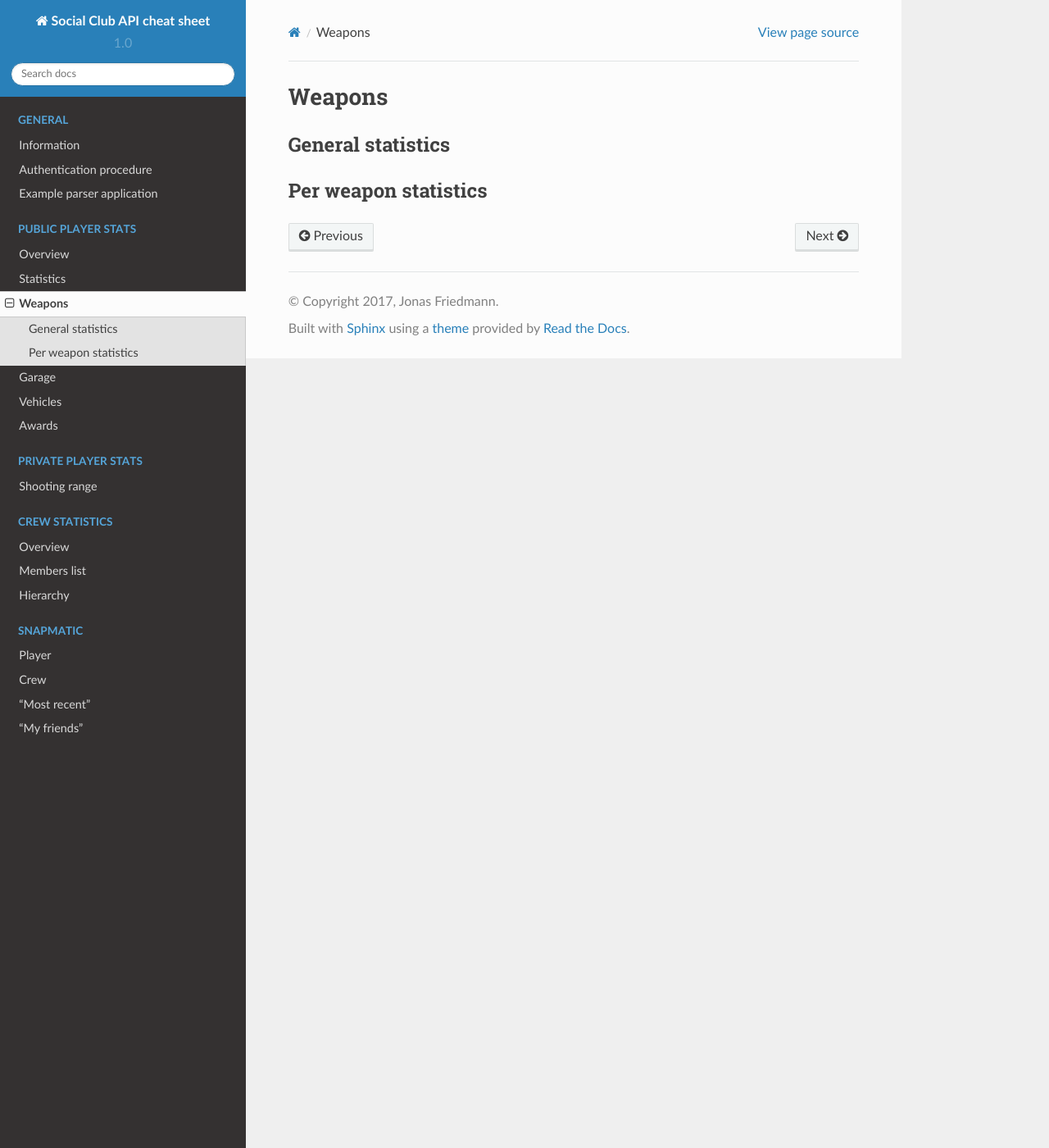
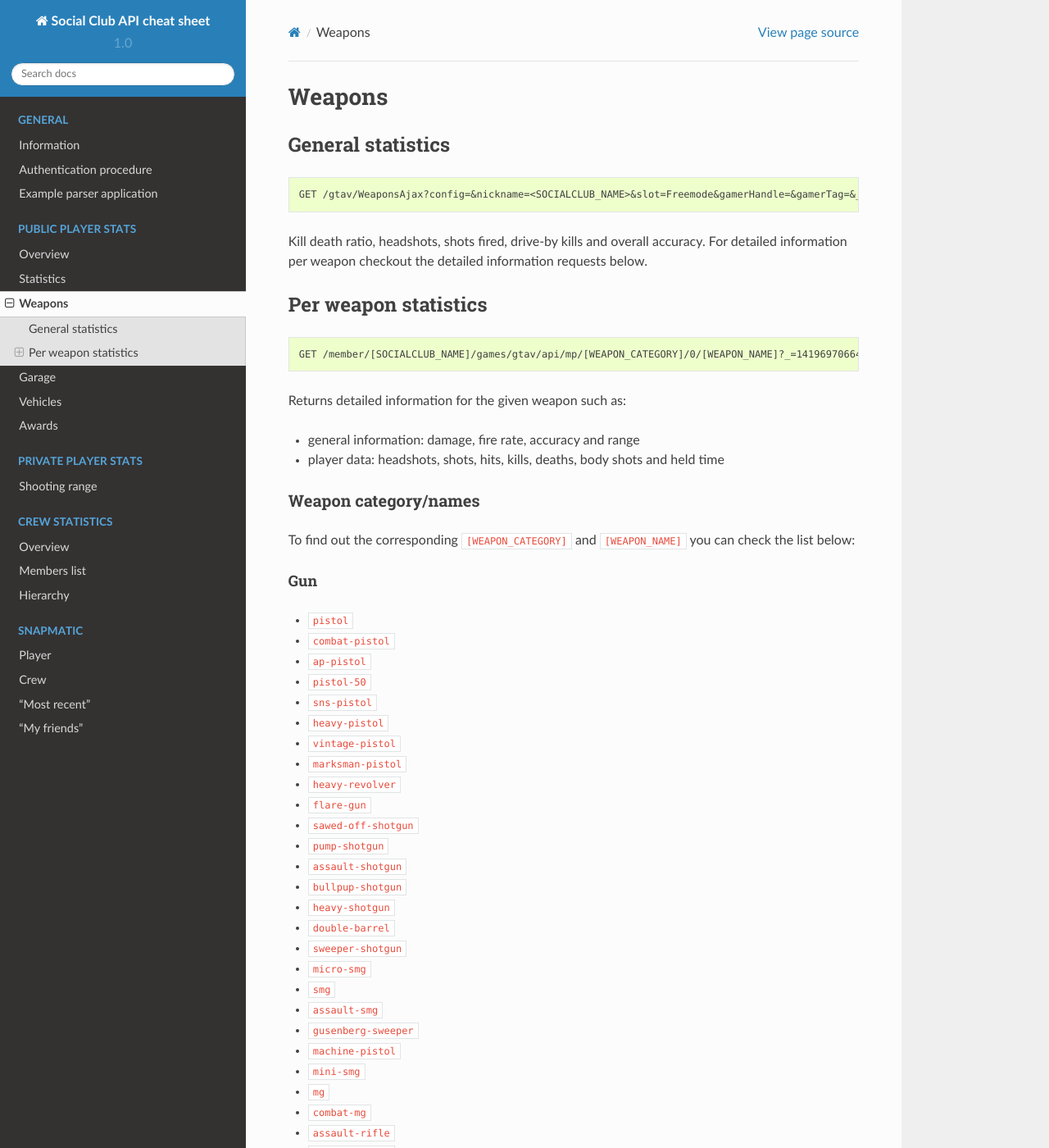
Before and after one commit to gta5-map/Social-Club-API-cheat-sheet, a Sphinx documentation site: the page built from docs/weapons.md, in a window 1280 px wide and 1400 px high. Shown: the whole window at 82% size. Built offline with Sphinx 7.4.7 and the Read the Docs theme 2.0.0, drawn with Linux system fonts in a browser that asks for light colours; pages that are not in the unit, such as notebooks, are missing from menus; some of the changed text lies outside the part shown.

````diff
--- a/docs/weapons.md
+++ b/docs/weapons.md
@@ -1,3 +1,98 @@
 # Weapons
+
 ## General statistics
+
+```
+GET /gtav/WeaponsAjax?config=&nickname=<SOCIALCLUB_NAME>&slot=Freemode&gamerHandle=&gamerTag=&_=1419697004841
+```
+
+Kill death ratio, headshots, shots fired, drive-by kills and overall accuracy. For detailed information per weapon checkout the detailed information requests below.
+
 ## Per weapon statistics
+
+```
+GET /member/[SOCIALCLUB_NAME]/games/gtav/api/mp/[WEAPON_CATEGORY]/0/[WEAPON_NAME]?_=1419697066487
+```
+
+Returns detailed information for the given weapon such as:
+
+* general information: damage, fire rate, accuracy and range
+* player data: headshots, shots, hits, kills, deaths, body shots and held time
+
+### Weapon category/names
+
+To find out the corresponding `[WEAPON_CATEGORY]` and `[WEAPON_NAME]` you can check the list below:
+
+#### Gun
+
+- `pistol`
+- `combat-pistol`
+- `ap-pistol`
+- `pistol-50`
+- `sns-pistol`
+- `heavy-pistol`
+- `vintage-pistol`
+- `marksman-pistol`
+- `heavy-revolver`
+- `flare-gun`
+- `sawed-off-shotgun`
+- `pump-shotgun`
+- `assault-shotgun`
+- `bullpup-shotgun`
+- `heavy-shotgun`
+- `double-barrel`
+- `sweeper-shotgun`
+- `micro-smg`
+- `smg`
+- `assault-smg`
+- `gusenberg-sweeper`
+- `machine-pistol`
+- `mini-smg`
+- `mg`
+- `combat-mg`
+- `assault-rifle`
+- `carbine-rifle`
+- `advanced-rifle`
+- `bullpup-rifle`
+- `special-carbine`
+- `compact-rifle`
+- `compact-rifle`
+- `sniper-rifle`
+- `heavy-sniper`
+- `minigun`
+
+#### Projectile
+
+- `grenade-launcher`
+- `rpg`
+- `firework-launcher`
+- `compact-gl`
+
+#### Thrown
+
+- `grenade`
+- `sticky-bomb`
+- `proximity-mine`
+- `tear-gas`
+- `molotov`
+- `pipe-bomb`
+- `unarmed`
+
+#### Melee
+
+- `knife`
+- `nightstick`
+- `hammer`
+- `baseball-bat`
+- `crowbar`
+- `golf-club`
+- `bottle`
+- `antique-cavalry-dagger`
+- `hatchet`
+- `knuckle-dusters`
+- `flashlight`
+- `machete`
+- `switchblade`
+- `poolcue`
+- `wrench`
+- `battleaxe`
````
Also changed, not shown: docs/awards.md (+6 -0 lines), docs/garage.md (+14 -0 lines), docs/player-overview.md (+17 -0 lines), docs/statistics.md (+15 -0 lines), docs/vehicles.md (+16 -0 lines).
